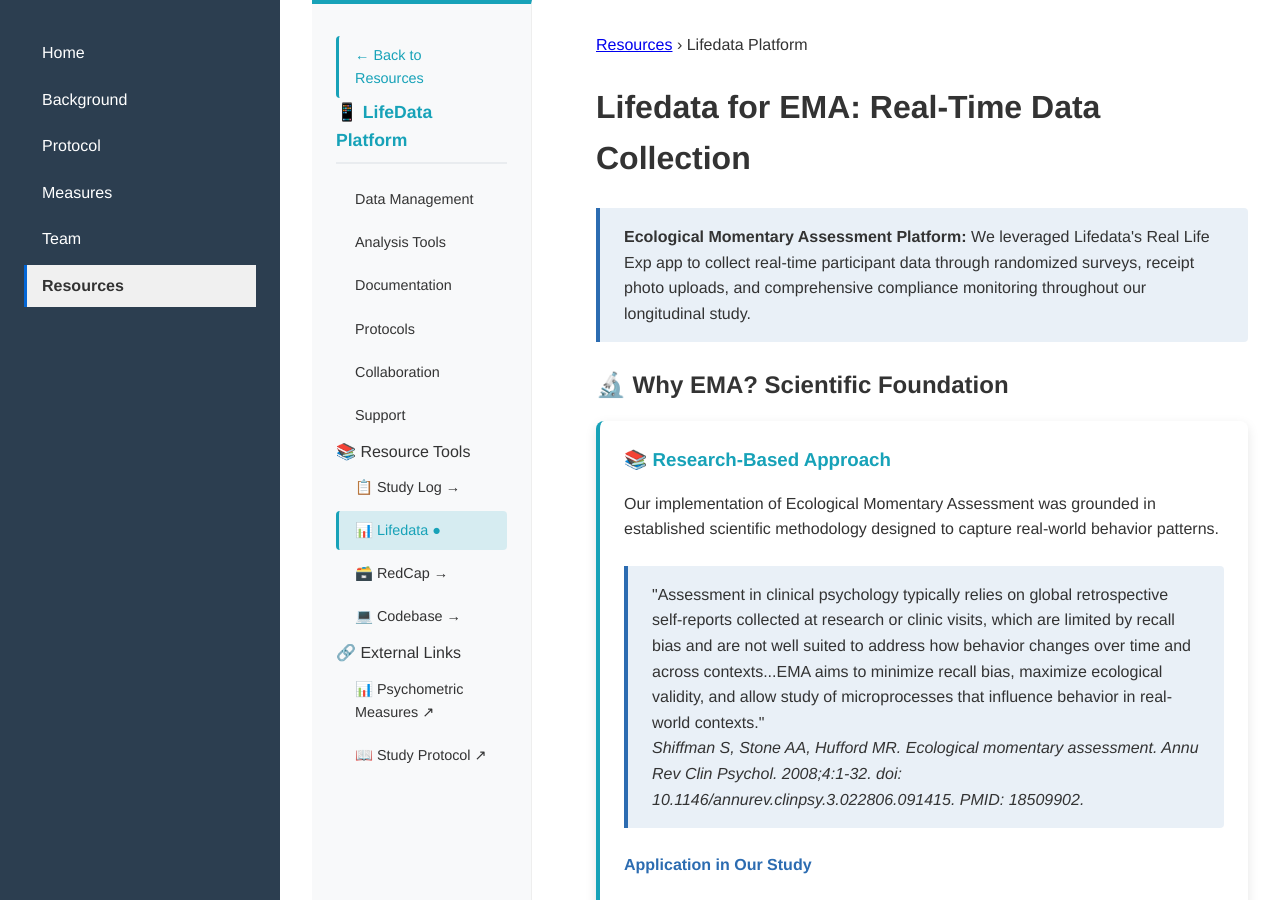
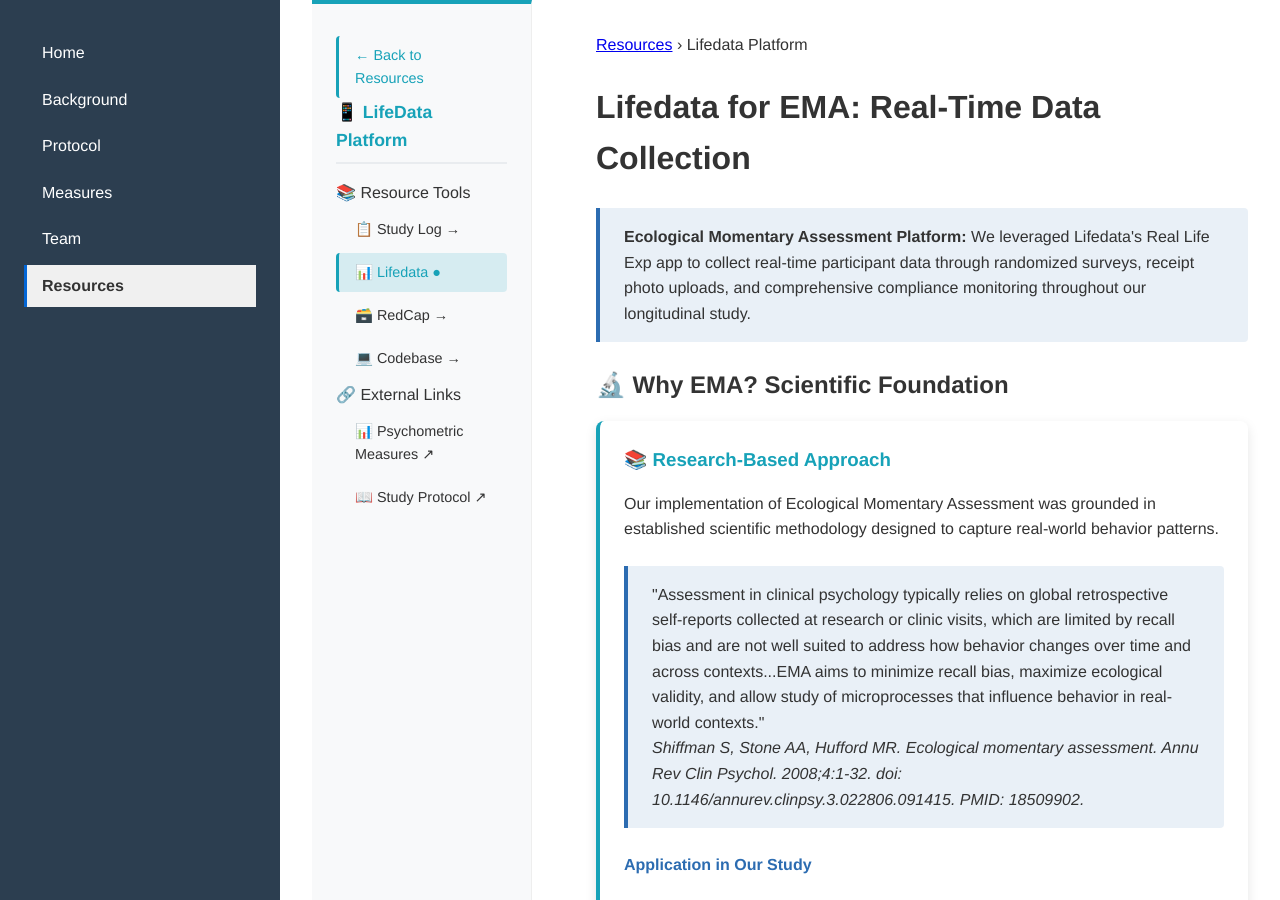
Before and after one commit to cnlab/geo-remote-website, a Jekyll site: the page built from docs/resources/lifedata.md, in a window 1280 px wide and 900 px high. Built offline with Jekyll 4.4.1, drawn with Linux system fonts in a browser that asks for light colours.

Commit message:
Remove page links on sub resource page

```diff
--- a/docs/_layouts/resources-subpage.html
+++ b/docs/_layouts/resources-subpage.html
@@ -26,13 +26,6 @@
 
     <!-- Same navigation as parent page -->
     <ul>
-      <!-- Section links (point back to parent page) -->
-      <li><a href="{{ '/resources#data-management' | relative_url }}" data-section="data-management">Data Management</a></li>
-      <li><a href="{{ '/resources#analysis-tools' | relative_url }}" data-section="analysis-tools">Analysis Tools</a></li>
-      <li><a href="{{ '/resources#documentation' | relative_url }}" data-section="documentation">Documentation</a></li>
-      <li><a href="{{ '/resources#protocols' | relative_url }}" data-section="protocols">Protocols</a></li>
-      <li><a href="{{ '/resources#collaboration' | relative_url }}" data-section="collaboration">Collaboration</a></li>
-      <li><a href="{{ '/resources#support' | relative_url }}" data-section="support">Support</a></li>
 
       <!-- Sub-page links with current page indicator -->
       <li class="nav-divider"></li>
```
